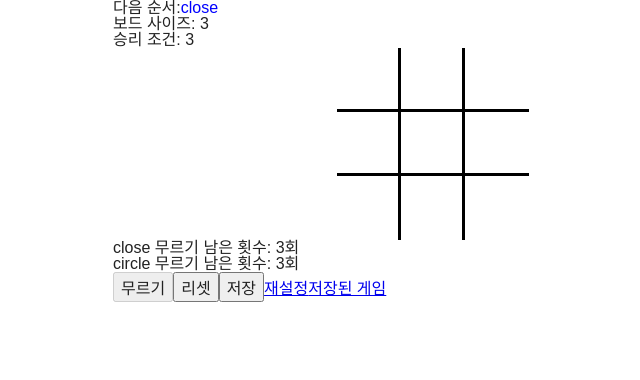
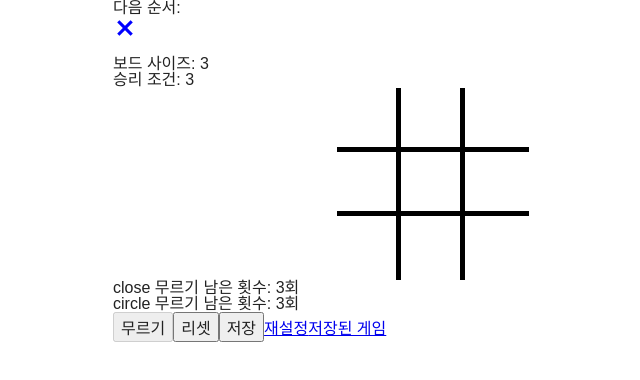
Before and after one commit to jk1635/tic-tac-toe, a React (Create React App) app: page /board in a window 1280 px wide. Shown: the top 380 px of the page, without its empty margins (207-847 px from the left). Built offline with nearby package versions, Linux system fonts and the light colour scheme.

Commit message:
feat: Icon 컴포넌트 생성

```diff
--- a/src/components/GameBoard/GameBoard.styled.ts
+++ b/src/components/GameBoard/GameBoard.styled.ts
@@ -13,8 +13,9 @@ const Cell = styled.div<{ isLastCell: boolean; isLastRow: boolean; color?: strin
     align-items: center;
     width: calc(min(${({ boardSize }) => 100 / boardSize}vw, 4rem));
     height: calc(min(${({ boardSize }) => 100 / boardSize}vw, 4rem));
-    border-bottom: ${({ isLastRow }) => (isLastRow ? 'none' : '3px solid black')};
-    border-right: ${({ isLastCell }) => (isLastCell ? 'none' : '3px solid black')};
+    border-bottom: ${({ isLastRow }) => (isLastRow ? 'none' : '5px solid black')};
+    border-right: ${({ isLastCell }) => (isLastCell ? 'none' : '5px solid black')};
+
     & > span {
         color: ${({ color }) => color};
     }
--- a/src/components/GameBoard/GameBoard.tsx
+++ b/src/components/GameBoard/GameBoard.tsx
@@ -5,6 +5,8 @@ import { PLAYER_1, PLAYER_2 } from 'constants/gameConstants';
 import useGameStatus from 'hooks/useGameStatus';
 import { boardState, gameSettingsState, gameStatusState } from 'stores/atoms';
 import { Move } from 'types';
+
+import { Icon } from '../Icon';
 
 import * as S from './GameBoard.styled';
 
@@ -55,18 +57,18 @@ const GameBoard = () => {
                 <div key={rowIndex} style={{ display: 'flex' }}>
                     {row.map((cell, cellIndex) => {
                         const checkPlayer = gameSettings.players.find(player => player.id === cell.playerId);
-                        const playerColor = checkPlayer ? checkPlayer.color : 'black';
                         return (
                             <S.Cell
                                 key={cellIndex}
                                 isLastRow={rowIndex === board.length - 1}
                                 isLastCell={cellIndex === board.length - 1}
                                 onClick={() => handleCellClick(rowIndex, cellIndex)}
-                                color={playerColor}
                                 boardSize={board.length}
                             >
                                 {checkPlayer?.mark ? (
-                                    <span className="material-symbols-outlined">{checkPlayer.mark}</span>
+                                    <Icon color={checkPlayer.color} size={4}>
+                                        {checkPlayer.mark}
+                                    </Icon>
                                 ) : (
                                     ''
                                 )}
--- /dev/null
+++ b/src/components/Icon/Icon.tsx
@@ -0,0 +1,26 @@
+import styled from '@emotion/styled';
+import React, { ReactNode } from 'react';
+
+interface IconProps {
+    size?: number;
+    color?: string;
+    children: ReactNode;
+}
+const Icon: React.FC<IconProps> = ({ size, color, children }) => {
+    return (
+        <IconWrapper color={color}>
+            <span
+                style={{ fontSize: `${size}rem`, verticalAlign: 'bottom', fontWeight: 'bold' }}
+                className="material-symbols-outlined"
+            >
+                {children}
+            </span>
+        </IconWrapper>
+    );
+};
+
+const IconWrapper = styled.div<{ color?: string }>`
+    color: ${({ color }) => (color ? color : 'black')};
+`;
+
+export default Icon;
--- /dev/null
+++ b/src/components/Icon/index.ts
@@ -0,0 +1,3 @@
+import Icon from './Icon';
+
+export { Icon };
--- a/src/components/StatusIndicator/StatusIndicator.tsx
+++ b/src/components/StatusIndicator/StatusIndicator.tsx
@@ -3,29 +3,29 @@ import { useRecoilState } from 'recoil';
 
 import { gameSettingsState, gameStatusState } from 'stores/atoms';
 
+import { Icon } from '../Icon';
+
 const StatusIndicator = () => {
     const [gameSettings] = useRecoilState(gameSettingsState);
     const [gameStatus] = useRecoilState(gameStatusState);
+
+    const currentPlayer = gameSettings.players.find(player => player.id === gameStatus.currentTurn);
+    const winnerPlayer = gameSettings.players.find(player => player.id === gameStatus.winner);
 
     return (
         <div>
             {gameStatus.status === 'inProgress' && (
                 <>
                     다음 순서:
-                    <span
-                        style={{
-                            color:
-                                gameSettings.players.find(player => player.id === gameStatus.currentTurn)?.color ||
-                                'black',
-                        }}
-                    >
-                        {gameSettings.players.find(player => player.id === gameStatus.currentTurn)?.mark}
-                    </span>
+                    <Icon color={currentPlayer?.color}>{currentPlayer?.mark}</Icon>
                 </>
             )}
             {gameStatus.status === 'draw' && <span>DRAW</span>}
             {gameStatus.status === 'win' && (
-                <span>Player {gameSettings.players.find(player => player.id === gameStatus.winner)?.mark} Win</span>
+                <>
+                    승자:
+                    <Icon color={winnerPlayer?.color}>{winnerPlayer?.mark}</Icon>
+                </>
             )}
             <br />
             <span>보드 사이즈: {gameSettings.boardSize[0]}</span>
--- a/src/pages/HistoryPage.tsx
+++ b/src/pages/HistoryPage.tsx
@@ -2,6 +2,8 @@ import React from 'react';
 import { useRecoilState } from 'recoil';
 
 import { historyState } from 'stores/atoms';
+
+import { Icon } from '../components/Icon';
 
 const HistoryPage = () => {
     const [history] = useRecoilState(historyState);
@@ -9,15 +11,16 @@ const HistoryPage = () => {
     return (
         <div>
             <h2>게임 기록</h2>
-            {history.map((gameRecord, index) => (
+            {history.map((gameRecord, index) => {
+                const result = gameRecord.players.find(p => p.id === gameRecord.winner);
+                const resultText = gameRecord.isDraw ? '무승부' : `승리 ${result?.mark || ''}`;
+
+                return (
                     <div key={index}>
                         <h3>게임 {index + 1}</h3>
-                    <p>
-                        결과:
-                        {gameRecord.isDraw
-                            ? '무승부'
-                            : `승리 ${gameRecord.players.find(p => p.id === gameRecord.winner)?.mark || ''}`}
-                    </p>
+
+                        <Icon color={result?.color}>{resultText}</Icon>
+
                         <h4>최종 보드 상태</h4>
                         <table>
                             <tbody>
@@ -38,10 +41,9 @@ const HistoryPage = () => {
                                                         height: '50px',
                                                         textAlign: 'center',
                                                         verticalAlign: 'middle',
-                                                    color: player?.color || 'black',
                                                     }}
                                                 >
-                                                <span className="material-symbols-outlined">{player?.mark}</span>
+                                                    <Icon color={player?.color}>{player?.mark}</Icon>
                                                     {move && (
                                                         <span
                                                             style={{
@@ -63,7 +65,8 @@ const HistoryPage = () => {
                             </tbody>
                         </table>
                     </div>
-            ))}
+                );
+            })}
         </div>
     );
 };
```
Lines whose indentation alone changed are shown as unchanged.
